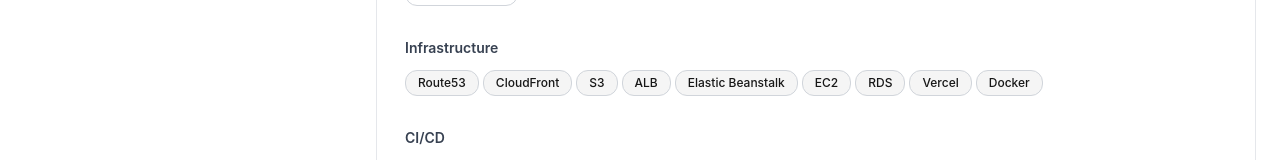
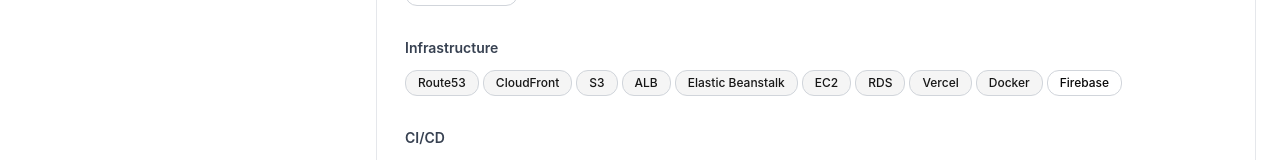
Before and after one commit to zakzackr/my-portfolio, a Next.js app: page / in a window 1280 px wide. Shown: the part 990-1150 px from the top of the page. Built offline with nearby package versions, Linux system fonts and the light colour scheme.

Commit message:
update Skills

```diff
--- a/components/Skills.tsx
+++ b/components/Skills.tsx
@@ -47,6 +47,7 @@
                 "RDS",
                 "Vercel",
                 "Docker",
+                "Firebase",
             ],
             core: [
                 "Route53",
```
